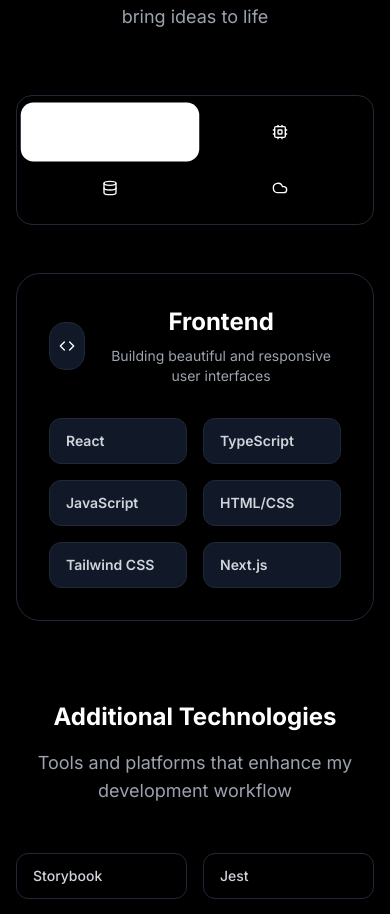
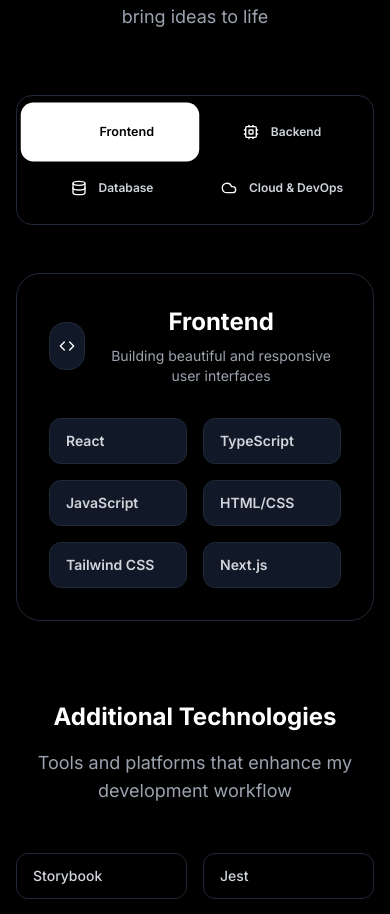
Before and after one commit to bikashghimire/bikashportfolio2.0, a React (Vite) app: page / in a window 390 px wide. Shown: the part 1101-2015 px from the top of the page. Built offline with nearby package versions, Linux system fonts and the light colour scheme.

Commit message:
fixed light mode dark mode text disappearing issue

```diff
--- a/src/components/Skills.tsx
+++ b/src/components/Skills.tsx
@@ -77,7 +77,7 @@
                   <div className="flex items-center justify-center w-6 h-6 sm:w-7 sm:h-7">
                     {category.icon}
                   </div>
-                  <span className="hidden xs:inline">{category.name}</span>
+                  <span className="inline text-xs sm:text-sm md:text-base">{category.name}</span>
                 </button>
               ))}
             </div>
```
